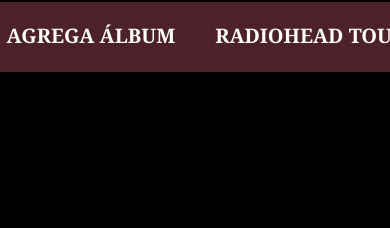
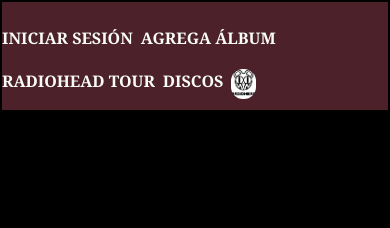
Before and after one commit to nicolasCaceresCragaris/plataformaDisco, a plain HTML site: page index.html in a window 390 px wide. Shown: the top 228 px of the page. Drawn offline with nearby package versions, Linux system fonts and the light colour scheme; a web font is replaced by a local one.

Commit message:
Navbar responsive agregada

```diff
--- a/index.html
+++ b/index.html
@@ -33,19 +33,17 @@
     <!--BARRA DE NAVEGACION-->
 
 
-    <div class=" fixed flex flex-row justify-center gap-10 py-5 bg-[#4C212A]
-        text-[#FAFDF6] text-xl font-bold
-        uppercase border-y-2 border-solid border-black w-full max-w-full top-0">
+    <div class="fixed flex border-solid pt-6 border-black border-2 h-28 sm:20 md:h-20 lg:h-20 w-full top-0
+        justify-center  uppercase font-mono font-bold md:text-xl
+        bg-[#4C212A] text-[#FAFDF6]">
 
-        <ul class="flex flex-none gap-10">
-
-           <a href="login/login.html"class="hover:text-2xl"><li>Iniciar sesión</li></a>
-           <a href="addAlbum/addAlbum.html"  class="hover:text-2xl "><li>Agrega álbum</li></a>
-           <a href="tour/tour.html" class="hover:text-2xl"><li>Radiohead Tour</li></a>
-           <a href="discos/discos.html" class="hover:text-2xl"><li>Discos</li></a>
+        <ul class="flex flex-wrap gap-2 md:gap-12">
+            <a href="login/login.html"class="hover:text-2xl"><li>Iniciar sesión</li></a>
+            <a href="addAlbum/addAlbum.html"  class="hover:text-2xl "><li>Agrega álbum</li></a>
+            <a href="tour/tour.html" class="hover:text-2xl"><li>Radiohead Tour</li></a>
+            <a href="discos/discos.html" class="hover:text-2xl"><li>Discos</li></a>
+            <li><img src="src/favicon.png" width="25px" height="25px" class="rounded-xl"></li>
         </ul>
-
-        <img src="src/favicon.png" width="25px" height="25px" class="rounded-xl">
 
     </div>
 
```
